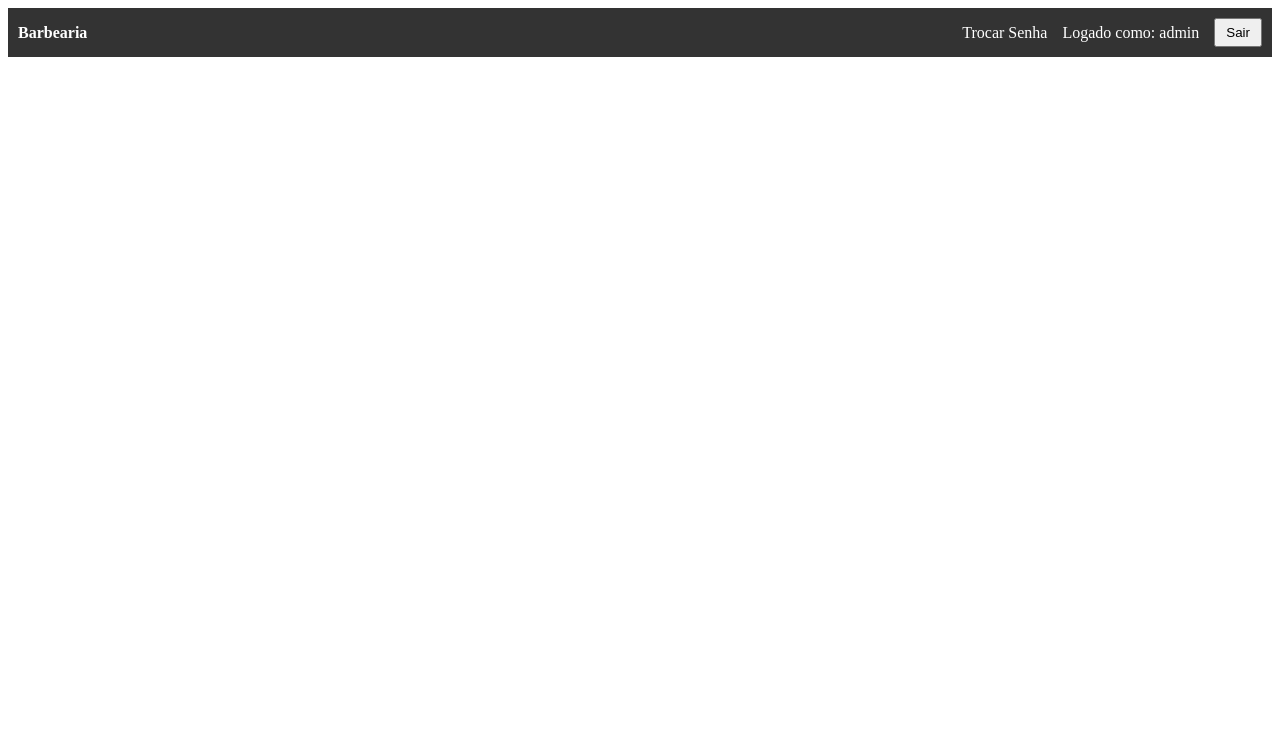
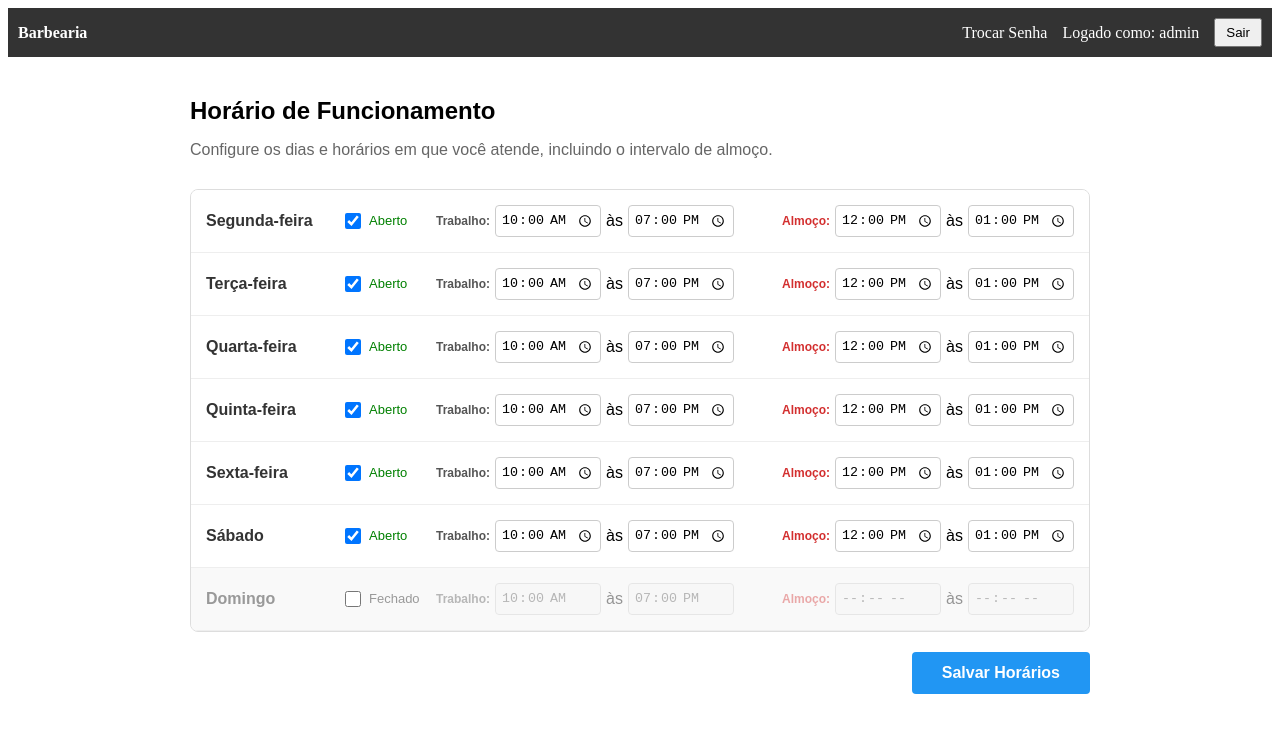
Before and after one commit to paulohscoelho/barbershop-web, an Angular app: page /working-hours in a window 1280 px wide. Before the commit this address led to /. Shown: the top 732 px of the page. Built offline with nearby package versions, Linux system fonts and the light colour scheme; no server answers; sample sign-in values are in the browser's storage.

Commit message:
feat: tela de horario de funcionamento com configuracao de almoco

```diff
--- a/src/app/app.routes.ts
+++ b/src/app/app.routes.ts
@@ -7,9 +7,14 @@ export const routes: Routes = [
     loadComponent: () => import('./features/auth/login/login.component').then(m => m.LoginComponent)
   },
   {
-    path: 'dashboard',
+    path: 'my-appointments',
     canActivate: [authGuard],
-    loadComponent: () => import('./features/client-dashboard/dashboard/dashboard').then(m => m.Dashboard)
+    loadComponent: () => import('./features/client-dashboard/my-appointments/my-appointments').then(m => m.MyAppointmentsComponent)
+  },
+  {
+    path: 'new-appointment',
+    canActivate: [authGuard],
+    loadComponent: () => import('./features/client-dashboard/new-appointment/new-appointment').then(m => m.NewAppointmentComponent)
   },
   {
     path: 'change-password',
@@ -17,28 +22,23 @@ export const routes: Routes = [
     loadComponent: () => import('./features/auth/change-password/change-password').then(m => m.ChangePasswordComponent)
   },
   {
-    path: '',
-    redirectTo: '/login',
-    pathMatch: 'full'
-  },
-  {
-    path: 'new-appointment',
-    canActivate: [authGuard],
-    loadComponent: () => import('./features/client-dashboard/new-appointment/new-appointment').then(m => m.NewAppointmentComponent)
-  },
-    {
-    path: 'my-appointments',
-    canActivate: [authGuard],
-    loadComponent: () => import('./features/client-dashboard/my-appointments/my-appointments').then(m => m.MyAppointmentsComponent)
-  },
-    {
     path: 'barber-agenda',
     canActivate: [authGuard],
     loadComponent: () => import('./features/admin-dashboard/barber-agenda/barber-agenda').then(m => m.BarberAgendaComponent)
   },
-    {
+  {
     path: 'service-catalog',
     canActivate: [authGuard],
     loadComponent: () => import('./features/admin-dashboard/service-catalog/service-catalog').then(m => m.ServiceCatalogComponent)
   },
+  {
+    path: 'working-hours',
+    canActivate: [authGuard],
+    loadComponent: () => import('./features/admin-dashboard/working-hours/working-hours').then(m => m.WorkingHoursComponent)
+  },
+  {
+    path: '',
+    redirectTo: '/login',
+    pathMatch: 'full'
+  }
 ];
--- /dev/null
+++ b/src/app/features/admin-dashboard/working-hours/working-hours.html
@@ -0,0 +1,51 @@
+<div class="container" style="max-width: 900px; margin: 0 auto; padding: 20px; font-family: Arial, sans-serif;">
+
+  <h2 style="margin-bottom: 10px;">Horário de Funcionamento</h2>
+  <p style="color: #666; margin-bottom: 30px;">Configure os dias e horários em que você atende, incluindo o intervalo de almoço.</p>
+
+  @if (isLoading) {
+    <p>Carregando configurações...</p>
+  } @else {
+    <div style="background: #fff; border: 1px solid #ddd; border-radius: 8px; overflow: hidden; margin-bottom: 20px;">
+
+      @for (day of schedule; track day.dayOfWeek) {
+        <div style="display: flex; align-items: center; padding: 15px; border-bottom: 1px solid #eee; flex-wrap: wrap; gap: 15px;" [style.background-color]="day.active ? '#fff' : '#f9f9f9'">
+
+          <div style="width: 120px; font-weight: bold; color: {{ day.active ? '#333' : '#999' }};">
+            {{ day.name }}
+          </div>
+
+          <div style="width: 80px;">
+            <label style="cursor: pointer; display: flex; align-items: center; gap: 5px;">
+              <input type="checkbox" [(ngModel)]="day.active" style="width: 16px; height: 16px; cursor: pointer;">
+              <span style="font-size: 13px; color: {{ day.active ? 'green' : '#999' }}">{{ day.active ? 'Aberto' : 'Fechado' }}</span>
+            </label>
+          </div>
+
+          <div style="display: flex; gap: 5px; align-items: center; opacity: {{ day.active ? '1' : '0.4' }};">
+            <span style="font-size: 12px; font-weight: bold; color: #555;">Trabalho:</span>
+            <input type="time" [(ngModel)]="day.startTime" [disabled]="!day.active" style="padding: 5px; border: 1px solid #ccc; border-radius: 4px;">
+            <span>às</span>
+            <input type="time" [(ngModel)]="day.endTime" [disabled]="!day.active" style="padding: 5px; border: 1px solid #ccc; border-radius: 4px;">
+          </div>
+
+          <div style="display: flex; gap: 5px; align-items: center; opacity: {{ day.active ? '1' : '0.4' }}; margin-left: auto;">
+            <span style="font-size: 12px; font-weight: bold; color: #d32f2f;">Almoço:</span>
+            <input type="time" [(ngModel)]="day.lunchStartTime" [disabled]="!day.active" style="padding: 5px; border: 1px solid #ccc; border-radius: 4px;">
+            <span>às</span>
+            <input type="time" [(ngModel)]="day.lunchEndTime" [disabled]="!day.active" style="padding: 5px; border: 1px solid #ccc; border-radius: 4px;">
+          </div>
+        </div>
+      }
+    </div>
+
+    <div style="display: flex; justify-content: flex-end; align-items: center; gap: 20px;">
+      @if (message) {
+        <span [style.color]="isError ? 'red' : 'green'" style="font-weight: bold;">{{ message }}</span>
+      }
+      <button (click)="save()" style="padding: 12px 30px; background-color: #2196F3; color: white; border: none; border-radius: 4px; font-size: 16px; cursor: pointer; font-weight: bold;">
+        Salvar Horários
+      </button>
+    </div>
+  }
+</div>
--- /dev/null
+++ b/src/app/features/admin-dashboard/working-hours/working-hours.ts
@@ -0,0 +1,100 @@
+import { Component, inject, OnInit, ChangeDetectorRef } from '@angular/core';
+import { HttpClient } from '@angular/common/http';
+import { CommonModule } from '@angular/common';
+import { FormsModule } from '@angular/forms';
+
+interface DaySchedule {
+  dayOfWeek: number;
+  name: string;
+  active: boolean;
+  startTime: string;
+  endTime: string;
+  lunchStartTime: string | null;
+  lunchEndTime: string | null;
+}
+
+@Component({
+  selector: 'app-working-hours',
+  standalone: true,
+  imports: [CommonModule, FormsModule],
+  templateUrl: './working-hours.html',
+  styleUrl: './working-hours.scss'
+})
+export class WorkingHoursComponent implements OnInit {
+  private http = inject(HttpClient);
+  private cdr = inject(ChangeDetectorRef);
+  private readonly API_URL = 'http://localhost:8080/api/working-hours';
+
+  schedule: DaySchedule[] = [
+    { dayOfWeek: 1, name: 'Segunda-feira', active: true, startTime: '10:00', endTime: '19:00', lunchStartTime: '12:00', lunchEndTime: '13:00' },
+    { dayOfWeek: 2, name: 'Terça-feira', active: true, startTime: '10:00', endTime: '19:00', lunchStartTime: '12:00', lunchEndTime: '13:00' },
+    { dayOfWeek: 3, name: 'Quarta-feira', active: true, startTime: '10:00', endTime: '19:00', lunchStartTime: '12:00', lunchEndTime: '13:00' },
+    { dayOfWeek: 4, name: 'Quinta-feira', active: true, startTime: '10:00', endTime: '19:00', lunchStartTime: '12:00', lunchEndTime: '13:00' },
+    { dayOfWeek: 5, name: 'Sexta-feira', active: true, startTime: '10:00', endTime: '19:00', lunchStartTime: '12:00', lunchEndTime: '13:00' },
+    { dayOfWeek: 6, name: 'Sábado', active: true, startTime: '10:00', endTime: '19:00', lunchStartTime: '12:00', lunchEndTime: '13:00' },
+    { dayOfWeek: 7, name: 'Domingo', active: false, startTime: '10:00', endTime: '19:00', lunchStartTime: null, lunchEndTime: null }
+  ];
+
+  isLoading: boolean = true;
+  message: string | null = null;
+  isError: boolean = false;
+
+  ngOnInit() {
+    this.loadWorkingHours();
+  }
+
+  loadWorkingHours() {
+    this.isLoading = true;
+    this.http.get<any[]>(this.API_URL).subscribe({
+      next: (data) => {
+        if (data && data.length > 0) {
+          this.schedule.forEach(day => {
+            const savedDay = data.find(d => d.dayOfWeek === day.dayOfWeek);
+            if (savedDay) {
+              day.active = true;
+              day.startTime = savedDay.startTime.substring(0, 5);
+              day.endTime = savedDay.endTime.substring(0, 5);
+              day.lunchStartTime = savedDay.lunchStartTime ? savedDay.lunchStartTime.substring(0, 5) : null;
+              day.lunchEndTime = savedDay.lunchEndTime ? savedDay.lunchEndTime.substring(0, 5) : null;
+            } else {
+              day.active = false;
+            }
+          });
+        }
+        this.isLoading = false;
+        this.cdr.detectChanges();
+      },
+      error: (err) => {
+        console.error(err);
+        this.isLoading = false;
+        this.cdr.detectChanges();
+      }
+    });
+  }
+
+  save() {
+    this.message = null;
+    const payload = this.schedule
+      .filter(day => day.active)
+      .map(day => ({
+        dayOfWeek: day.dayOfWeek,
+        startTime: day.startTime.length === 5 ? day.startTime + ':00' : day.startTime,
+        endTime: day.endTime.length === 5 ? day.endTime + ':00' : day.endTime,
+        lunchStartTime: day.lunchStartTime ? (day.lunchStartTime.length === 5 ? day.lunchStartTime + ':00' : day.lunchStartTime) : null,
+        lunchEndTime: day.lunchEndTime ? (day.lunchEndTime.length === 5 ? day.lunchEndTime + ':00' : day.lunchEndTime) : null
+      }));
+
+    this.http.post(this.API_URL, payload).subscribe({
+      next: () => {
+        this.isError = false;
+        this.message = 'Horários salvos com sucesso!';
+        this.cdr.detectChanges();
+      },
+      error: (err) => {
+        this.isError = true;
+        this.message = err.error?.erro || 'Erro ao salvar horários.';
+        this.cdr.detectChanges();
+      }
+    });
+  }
+}
--- a/src/app/features/auth/login/login.component.ts
+++ b/src/app/features/auth/login/login.component.ts
@@ -29,10 +29,16 @@ export class LoginComponent {
 
       this.authService.login({ email: email!, password: password! }).subscribe({
         next: () => {
-          this.router.navigate(['/dashboard']);
+          const role = this.authService.getUserRole();
+
+          if (role === 'BARBER' || role === 'ADMIN') {
+            this.router.navigate(['/barber-agenda']);
+          } else {
+            this.router.navigate(['/my-appointments']);
+          }
         },
         error: (err) => {
-          this.errorMessage = err.error.erro || 'Erro ao tentar fazer login.';
+          this.errorMessage = err.error?.erro || 'Erro ao tentar fazer login.';
         }
       });
     }
```
Also changed, not shown: src/app/features/admin-dashboard/working-hours/working-hours.scss (added), 1 other file (tests, documents, lock files or other folders).
